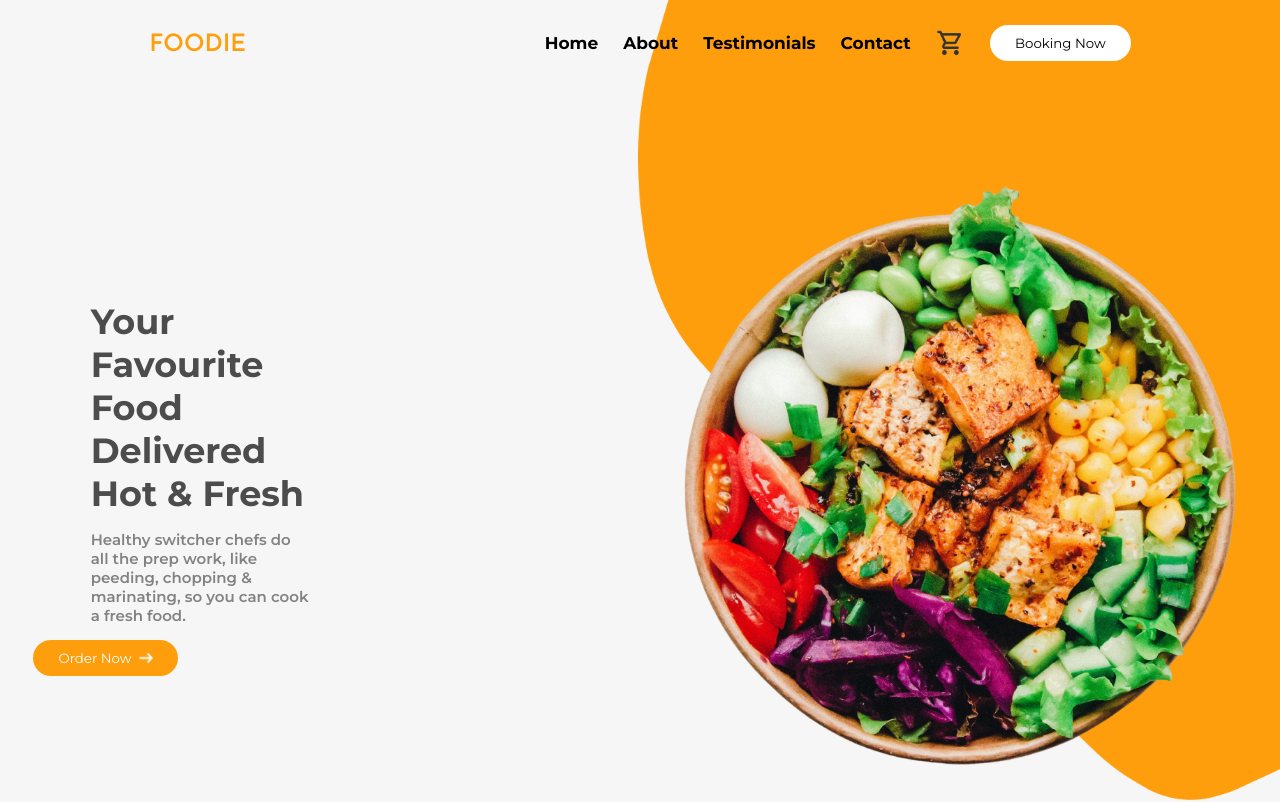
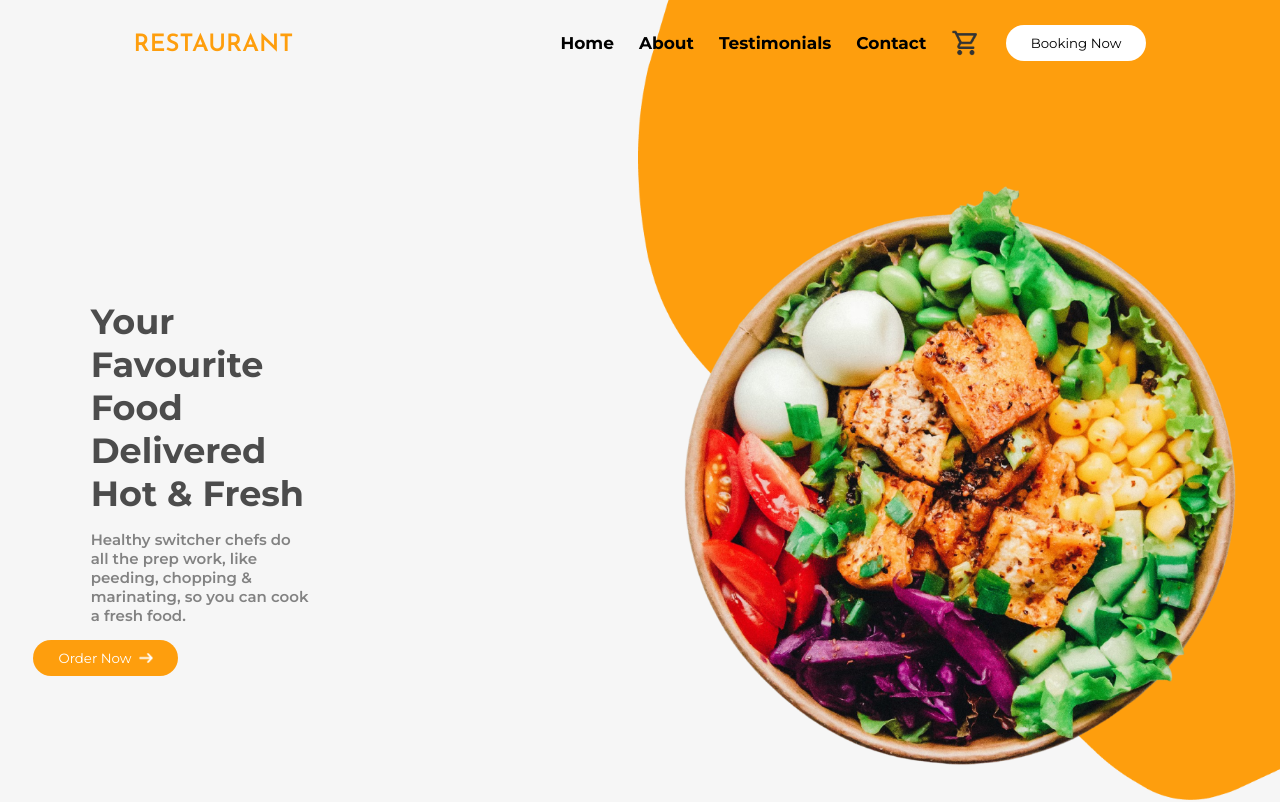
Before and after one commit to aDevMister/Food-landing-page, a plain HTML site: page index.html in a window 1280 px wide. Shown: the top 802 px of the page. Drawn offline with Linux system fonts and the light colour scheme.

Commit message:
adding some features

```diff
--- a/index.html
+++ b/index.html
@@ -11,7 +11,7 @@
     <main>
         <nav>
             <div class="logo">
-                <h1>FOODIE</h1>
+                <h1>RESTAURANT</h1>
             </div>
             <ul class="desktop">
                 <li><a href="#">Home</a></li>
```
